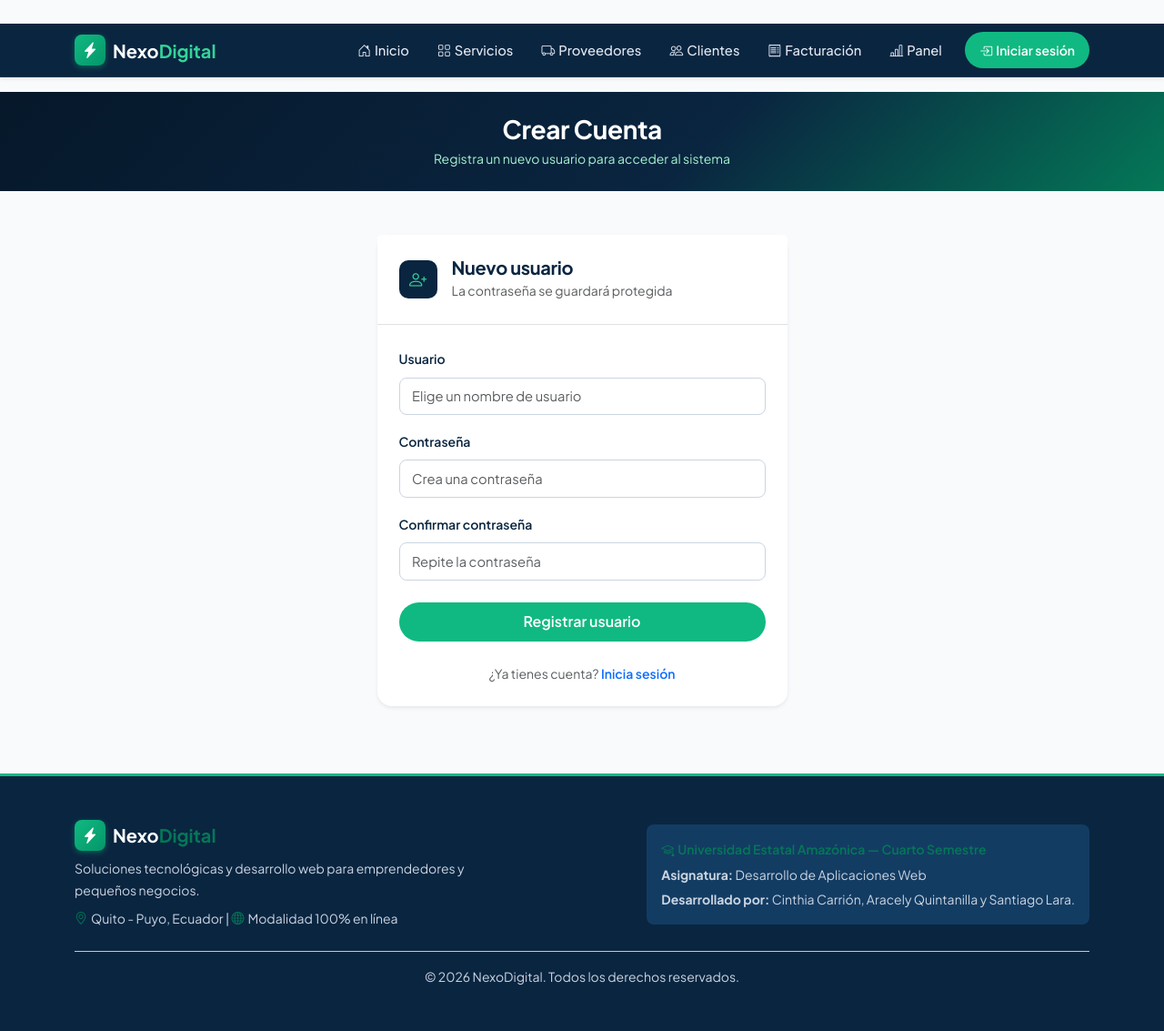
After one commit to AracelyQuinta/NEXODIGITAL, a Flask app: page /registro in a window 1280 px wide. The commit adds this page. Shown: the whole page at 91% size. Run offline with Flask 3, Linux system fonts and the light colour scheme.

Commit message:
Avance Semana 14

```diff
--- a/app.py
+++ b/app.py
@@ -18,7 +18,7 @@
 
 import json
 from datetime import date
-from flask import Flask, render_template, redirect, url_for, flash, request, send_file
+from flask import Flask, render_template, redirect, url_for, flash, request
 
 # Importación de clases de formularios creadas con Flask-WTF
 from forms.cliente_form import ClienteForm
@@ -32,6 +32,18 @@ from forms.facturacion_form import FacturacionForm
 # Módulo propio de conexión centralizada a PostgreSQL (carpeta conexion/)
 from conexion.conexion import get_db_connection
 
+# --- Semana 14: autenticación de usuarios ---
+# Flask-Login gestiona el inicio/cierre de sesión y la protección de rutas.
+from flask_login import (
+    LoginManager, login_user, logout_user, login_required, current_user
+)
+# Werkzeug protege las contraseñas: genera y verifica el hash (nunca texto plano).
+from werkzeug.security import generate_password_hash, check_password_hash
+# Formularios y modelo de usuario creados para la autenticación.
+from forms.login_form import LoginForm
+from forms.usuario_form import UsuarioForm
+from models import Usuario
+
 # ------------------------------------------------------------------------------
 # INICIALIZACIÓN DE LA APLICACIÓN FLASK
 # ------------------------------------------------------------------------------
@@ -40,24 +52,47 @@ app = Flask(__name__)
 # Clave secreta para la protección de sesiones y seguridad contra ataques CSRF en formularios
 app.config['SECRET_KEY'] = 'nexodigital_clave_secreta_2026'
 
+
+# ------------------------------------------------------------------------------
+# CONFIGURACIÓN DE FLASK-LOGIN (Semana 14: control de sesiones)
+# ------------------------------------------------------------------------------
+# LoginManager es el "gestor" que Flask-Login usa para saber quién tiene sesión.
+login_manager = LoginManager()
+login_manager.init_app(app)
+# Si un usuario NO autenticado entra a una ruta protegida, se le redirige aquí.
+login_manager.login_view = 'login'
+# Mensaje que se muestra al redirigir al login.
+login_manager.login_message = 'Debes iniciar sesión para acceder a esta página.'
+login_manager.login_message_category = 'warning'
+
+
+@login_manager.user_loader
+def load_user(user_id):
+    """
+    Flask-Login llama a esta función en cada petición para recuperar al usuario
+    que tiene la sesión activa, a partir del id guardado en la sesión.
+    Devuelve un objeto Usuario, o None si no existe.
+    """
+    conn = get_db_connection()
+    cursor = conn.cursor()
+    cursor.execute('SELECT id, usuario, password FROM usuarios WHERE id = %s', (user_id,))
+    fila = cursor.fetchone()
+    cursor.close()
+    conn.close()
+    if fila:
+        return Usuario(id=fila['id'], usuario=fila['usuario'], password=fila['password'])
+    return None
+
 # ==============================================================================
 # RUTAS PÚBLICAS Y VISTAS GENERALES
 # ==============================================================================
 
 @app.route('/')
-@app.route('/index.html')
 def inicio():
     """
-    Portada pública del sitio web.
-    El inicio público se mantiene fuera de templates para separar la información
-    visible para cualquier usuario del panel interno del sistema.
+    Ruta raíz del sitio web.
+    Renderiza la vista principal con información de la empresa y catálogo destacado.
     """
-    return send_file(app.root_path + '/index.html')
-
-
-@app.route('/sistema')
-def inicio_sistema():
-    """Inicio interno para usuarios que ya ingresaron al sistema."""
     mensaje = "Soluciones digitales para hacer crecer tu negocio"
     empresa = {
         "nombre": "Nexo Digital",
@@ -78,7 +113,6 @@ def inicio_sistema():
 
 
 @app.route('/servicio')
-@app.route('/servicios')
 def servicios():
     """
     Ruta del catálogo completo de servicios.
@@ -174,6 +208,7 @@ def facturacion():
 # ==============================================================================
 
 @app.route('/clientes/nuevo', methods=['GET', 'POST'])
+@login_required
 def nuevo_cliente():
     """
     Crea y registra un nuevo cliente en el sistema. La cédula es la clave primaria.
@@ -213,6 +248,7 @@ def nuevo_cliente():
 
 
 @app.route('/clientes/editar/<cedula>', methods=['GET', 'POST'])
+@login_required
 def editar_cliente(cedula):
     """
     Edita la información de un cliente existente identificado por su cédula (PK).
@@ -256,6 +292,7 @@ def editar_cliente(cedula):
 
 
 @app.route('/clientes/eliminar/<cedula>', methods=['POST', 'GET'])
+@login_required
 def eliminar_cliente(cedula):
     """
     Elimina un cliente de PostgreSQL según su cédula, siempre que no tenga facturas asociadas.
@@ -309,6 +346,7 @@ def tipos_negocio():
 
 
 @app.route('/tipos-negocio/nuevo', methods=['GET', 'POST'])
+@login_required
 def nuevo_tipo_negocio():
     """
     Registra una nueva categoría de tipo de negocio.
@@ -327,6 +365,7 @@ def nuevo_tipo_negocio():
 
 
 @app.route('/tipos-negocio/editar/<int:id>', methods=['GET', 'POST'])
+@login_required
 def editar_tipo_negocio(id):
     """
     Edita el nombre de una categoría de tipo de negocio existente.
@@ -358,6 +397,7 @@ def editar_tipo_negocio(id):
 
 
 @app.route('/tipos-negocio/eliminar/<int:id>', methods=['POST', 'GET'])
+@login_required
 def eliminar_tipo_negocio(id):
     """
     Elimina un tipo de negocio, siempre que ningún cliente lo esté usando.
@@ -408,6 +448,7 @@ def tipos_servicio():
 
 
 @app.route('/tipos-servicio/nuevo', methods=['GET', 'POST'])
+@login_required
 def nuevo_tipo_servicio():
     """
     Registra una nueva categoría de servicio.
@@ -426,6 +467,7 @@ def nuevo_tipo_servicio():
 
 
 @app.route('/tipos-servicio/editar/<int:id>', methods=['GET', 'POST'])
+@login_required
 def editar_tipo_servicio(id):
     """
     Edita el nombre de una categoría de servicio existente.
@@ -457,6 +499,7 @@ def editar_tipo_servicio(id):
 
 
 @app.route('/tipos-servicio/eliminar/<int:id>', methods=['POST', 'GET'])
+@login_required
 def eliminar_tipo_servicio(id):
     """
     Elimina una categoría de servicio, siempre que ningún servicio la esté usando.
@@ -493,6 +536,7 @@ def eliminar_tipo_servicio(id):
 # ==============================================================================
 
 @app.route('/servicio/nuevo', methods=['GET', 'POST'])
+@login_required
 def nuevo_servicio():
     """
     Registra un nuevo servicio en el catálogo, asociado a una categoría (tipo_servicio_id).
@@ -527,6 +571,7 @@ def nuevo_servicio():
 
 @app.route('/servicios/editar/<int:id>', methods=['GET', 'POST'])
 @app.route('/servicio/editar/<int:id>', methods=['GET', 'POST'])
+@login_required
 def editar_servicio(id):
     """
     Edita un servicio existente identificado por su id real de PostgreSQL.
@@ -575,6 +620,7 @@ def editar_servicio(id):
 
 @app.route('/servicios/eliminar/<int:id>', methods=['POST', 'GET'])
 @app.route('/servicio/eliminar/<int:id>', methods=['POST', 'GET'])
+@login_required
 def eliminar_servicio(id):
     """
     Elimina un servicio del catálogo en PostgreSQL.
@@ -603,6 +649,7 @@ def eliminar_servicio(id):
 # ==============================================================================
 
 @app.route('/proveedores/nuevo', methods=['GET', 'POST'])
+@login_required
 def nuevo_proveedor():
     """
     Registra un nuevo proveedor de servicios o infraestructura en PostgreSQL.
@@ -636,6 +683,7 @@ def nuevo_proveedor():
 
 
 @app.route('/proveedores/editar/<int:id>', methods=['GET', 'POST'])
+@login_required
 def editar_proveedor(id):
     """
     Modifica los datos de un proveedor existente en PostgreSQL.
@@ -681,6 +729,7 @@ def editar_proveedor(id):
 
 
 @app.route('/proveedores/eliminar/<int:id>', methods=['POST', 'GET'])
+@login_required
 def eliminar_proveedor(id):
     """
     Elimina un proveedor de PostgreSQL.
@@ -723,6 +772,7 @@ def categorias_proveedor():
 
 
 @app.route('/categorias-proveedor/nueva', methods=['GET', 'POST'])
+@login_required
 def nueva_categoria_proveedor():
     """
     Registra una nueva categoría de proveedor.
@@ -741,6 +791,7 @@ def nueva_categoria_proveedor():
 
 
 @app.route('/categorias-proveedor/editar/<int:id>', methods=['GET', 'POST'])
+@login_required
 def editar_categoria_proveedor(id):
     """
     Edita el nombre de una categoría de proveedor existente.
@@ -772,6 +823,7 @@ def editar_categoria_proveedor(id):
 
 
 @app.route('/categorias-proveedor/eliminar/<int:id>', methods=['POST', 'GET'])
+@login_required
 def eliminar_categoria_proveedor(id):
     """
     Elimina una categoría de proveedor, siempre que ningún proveedor la esté usando.
@@ -808,6 +860,7 @@ def eliminar_categoria_proveedor(id):
 # ==============================================================================
 
 @app.route('/facturacion/nueva', methods=['GET', 'POST'])
+@login_required
 def nueva_factura():
     """
     Emite un nuevo documento comercial (Factura o Cotización).
@@ -925,6 +978,7 @@ def nueva_factura():
 
 
 @app.route('/facturacion/editar/<numero>', methods=['GET', 'POST'])
+@login_required
 def editar_factura(numero):
     """
     Edita un documento comercial existente, identificado por su número (clave primaria).
@@ -1025,6 +1079,7 @@ def editar_factura(numero):
 
 
 @app.route('/facturacion/eliminar/<numero>', methods=['POST', 'GET'])
+@login_required
 def eliminar_factura(numero):
     """
     Elimina un documento comercial identificado por su número. El detalle asociado
@@ -1152,6 +1207,102 @@ def estadisticas():
 
 
 # ==============================================================================
+# MÓDULO DE AUTENTICACIÓN (Semana 14): registro, login y logout
+# ==============================================================================
+
+@app.route('/registro', methods=['GET', 'POST'])
+def registro():
+    """
+    Registra un nuevo usuario en el sistema.
+    La contraseña se protege con generate_password_hash() ANTES de guardarla,
+    de modo que en la base de datos nunca queda en texto plano.
+    """
+    form = UsuarioForm()
+
+    if form.validate_on_submit():
+        nombre_usuario = form.usuario.data.strip()
+        # Se genera el hash de la contraseña (versión cifrada e irreversible).
+        password_hash = generate_password_hash(form.password.data)
+
+        conn = get_db_connection()
+        cursor = conn.cursor()
+
+        # Verificar que el nombre de usuario no exista ya (además del UNIQUE de la BD).
+        cursor.execute('SELECT id FROM usuarios WHERE usuario = %s', (nombre_usuario,))
+        existente = cursor.fetchone()
+
+        if existente:
+            cursor.close()
+            conn.close()
+            flash('Ese nombre de usuario ya está registrado. Elige otro.', 'danger')
+            return render_template('registro.html', form=form)
+
+        # Insertar el nuevo usuario con la contraseña ya protegida (consulta parametrizada).
+        cursor.execute(
+            'INSERT INTO usuarios (usuario, password) VALUES (%s, %s)',
+            (nombre_usuario, password_hash)
+        )
+        conn.commit()
+        cursor.close()
+        conn.close()
+
+        flash('Usuario registrado correctamente. Ya puedes iniciar sesión.', 'success')
+        return redirect(url_for('login'))
+
+    return render_template('registro.html', form=form)
+
+
+@app.route('/login', methods=['GET', 'POST'])
+def login():
+    """
+    Inicia la sesión de un usuario.
+    Comprueba la contraseña con check_password_hash(): compara la contraseña
+    escrita contra el hash guardado, SIN comparar textos directamente.
+    """
+    # Si ya hay una sesión activa, no tiene sentido volver a iniciar sesión.
+    if current_user.is_authenticated:
+        return redirect(url_for('inicio'))
+
+    form = LoginForm()
+
+    if form.validate_on_submit():
+        nombre_usuario = form.usuario.data.strip()
+
+        conn = get_db_connection()
+        cursor = conn.cursor()
+        cursor.execute('SELECT id, usuario, password FROM usuarios WHERE usuario = %s', (nombre_usuario,))
+        fila = cursor.fetchone()
+        cursor.close()
+        conn.close()
+
+        # Se valida que el usuario exista Y que la contraseña coincida con el hash.
+        if fila and check_password_hash(fila['password'], form.password.data):
+            usuario_obj = Usuario(id=fila['id'], usuario=fila['usuario'], password=fila['password'])
+            login_user(usuario_obj)  # Flask-Login crea y mantiene la sesión.
+            flash(f'Bienvenido, {fila["usuario"]}.', 'success')
+            # Si el usuario venía de una página protegida, se le devuelve allí.
+            siguiente = request.args.get('next')
+            return redirect(siguiente) if siguiente else redirect(url_for('inicio'))
+        else:
+            # Mensaje claro sin revelar si falló el usuario o la contraseña.
+            flash('Usuario o contraseña incorrectos.', 'danger')
+
+    return render_template('login.html', form=form)
+
+
+@app.route('/logout')
+@login_required
+def logout():
+    """
+    Cierra la sesión del usuario autenticado con logout_user() y lo redirige
+    a la página de login.
+    """
+    logout_user()
+    flash('Has cerrado sesión correctamente.', 'info')
+    return redirect(url_for('login'))
+
+
+# ==============================================================================
 # PUNTO DE ENTRADA PRINCIPAL DE LA APLICACIÓN
 # ==============================================================================
 if __name__ == '__main__':
--- /dev/null
+++ b/forms/usuario_form.py
@@ -0,0 +1,37 @@
+from flask_wtf import FlaskForm
+from wtforms import StringField, PasswordField, SubmitField
+from wtforms.validators import DataRequired, Length, EqualTo
+
+
+class UsuarioForm(FlaskForm):
+    """
+    Formulario para registrar un nuevo usuario del sistema (Semana 14).
+    Pide el nombre de usuario y la contraseña (dos veces, para confirmar que
+    coinciden). La contraseña se protegerá con hash ANTES de guardarla.
+    """
+    usuario = StringField(
+        'Usuario',
+        validators=[
+            DataRequired(message='El nombre de usuario es obligatorio.'),
+            Length(min=3, max=50, message='Debe tener entre 3 y 50 caracteres.')
+        ]
+    )
+
+    password = PasswordField(
+        'Contraseña',
+        validators=[
+            DataRequired(message='La contraseña es obligatoria.'),
+            Length(min=4, message='La contraseña debe tener al menos 4 caracteres.')
+        ]
+    )
+
+    # Segundo campo de contraseña: debe ser igual al anterior (EqualTo lo valida).
+    confirmar = PasswordField(
+        'Confirmar contraseña',
+        validators=[
+            DataRequired(message='Debes confirmar la contraseña.'),
+            EqualTo('password', message='Las contraseñas no coinciden.')
+        ]
+    )
+
+    submit = SubmitField('Registrar usuario')
--- a/requirements.txt
+++ b/requirements.txt
@@ -38,3 +38,6 @@ psycopg2-binary==2.9.9
 
 # Carga variables de entorno desde el archivo .env (para la contraseña)
 python-dotenv==1.0.1
+
+# Gestión de sesiones y autenticación de usuarios (Semana 14)
+Flask-Login==0.6.3
--- a/templates/components/navbar.html
+++ b/templates/components/navbar.html
@@ -7,7 +7,7 @@
 <nav class="navbar navbar-expand-lg navbar-dark bg-navy sticky-top shadow-sm py-2">
     <div class="container">
         <!-- Logotipo e Identidad de Marca -->
-        <a class="navbar-brand fw-bold d-flex align-items-center gap-2 py-1" href="{{ url_for('inicio_sistema') }}">
+        <a class="navbar-brand fw-bold d-flex align-items-center gap-2 py-1" href="{{ url_for('inicio') }}">
             <span class="brand-badge"><i class="bi bi-lightning-charge-fill"></i></span>
             <span class="text-white">Nexo<span class="text-mint">Digital</span></span>
         </a>
@@ -22,7 +22,7 @@
             <ul class="navbar-nav ms-auto align-items-lg-center gap-lg-1">
                 <!-- 1. Inicio -->
                 <li class="nav-item">
-                    <a class="nav-link px-2 {{ 'active' if request.endpoint == 'inicio_sistema' else '' }}" href="{{ url_for('inicio_sistema') }}">
+                    <a class="nav-link px-2 {{ 'active' if request.endpoint == 'inicio' else '' }}" href="{{ url_for('inicio') }}">
                         <i class="bi bi-house-door me-1"></i>Inicio
                     </a>
                 </li>
@@ -62,17 +62,27 @@
                     </a>
                 </li>
 
-                <!-- 7. Botón de Acción Directa: Contacto -->
-                <li class="nav-item ms-lg-2">
-                    <a class="btn btn-verde btn-sm px-3 rounded-pill" href="{{ url_for('inicio') }}#contacto">
-                        <i class="bi bi-envelope me-1"></i>Contacto
-                    </a>
-                </li>
-                <li class="nav-item ms-lg-2">
-                    <a class="btn btn-outline-light btn-sm px-3 rounded-pill" href="{{ url_for('inicio') }}">
-                        <i class="bi bi-box-arrow-left me-1"></i>Salir del sistema
-                    </a>
-                </li>
+                <!-- 7. Autenticación (Semana 14): saludo al usuario + cerrar sesión -->
+                {% if current_user.is_authenticated %}
+                    <!-- Muestra el nombre del usuario que tiene la sesión activa -->
+                    <li class="nav-item ms-lg-2 d-flex align-items-center">
+                        <span class="navbar-text text-light me-2">
+                            <i class="bi bi-person-circle me-1"></i>{{ current_user.usuario }}
+                        </span>
+                    </li>
+                    <li class="nav-item">
+                        <a class="btn btn-outline-light btn-sm px-3 rounded-pill" href="{{ url_for('logout') }}">
+                            <i class="bi bi-box-arrow-right me-1"></i>Cerrar sesión
+                        </a>
+                    </li>
+                {% else %}
+                    <!-- Si no hay sesión, se ofrece iniciar sesión -->
+                    <li class="nav-item ms-lg-2">
+                        <a class="btn btn-verde btn-sm px-3 rounded-pill" href="{{ url_for('login') }}">
+                            <i class="bi bi-box-arrow-in-right me-1"></i>Iniciar sesión
+                        </a>
+                    </li>
+                {% endif %}
             </ul>
         </div>
     </div>
--- /dev/null
+++ b/templates/registro.html
@@ -0,0 +1,82 @@
+{% extends "base.html" %}
+
+{% block titulo %}Registrar Usuario - Nexo Digital{% endblock %}
+
+{% block content %}
+<!-- ==============================================================================
+     PÁGINA DE REGISTRO DE USUARIOS (Semana 14)
+     ============================================================================== -->
+<section class="page-header py-4 text-white">
+    <div class="container text-center">
+        <h1 class="h3 fw-bold mb-1">Crear Cuenta</h1>
+        <p class="text-light-emerald small mb-0">Registra un nuevo usuario para acceder al sistema</p>
+    </div>
+</section>
+
+<section class="py-5">
+    <div class="container">
+        <div class="row justify-content-center">
+            <div class="col-lg-5 col-md-7">
+                <div class="card form-card shadow-sm border-0 rounded-4">
+                    <div class="card-header bg-white p-4 border-bottom">
+                        <div class="d-flex align-items-center gap-3">
+                            <div class="form-icon-box">
+                                <i class="bi bi-person-plus"></i>
+                            </div>
+                            <div>
+                                <h2 class="h5 fw-bold text-navy mb-0">Nuevo usuario</h2>
+                                <small class="text-muted">La contraseña se guardará protegida</small>
+                            </div>
+                        </div>
+                    </div>
+
+                    <div class="card-body p-4">
+                        <form method="POST" novalidate>
+                            <!-- Token de seguridad CSRF (Flask-WTF) -->
+                            {{ form.hidden_tag() }}
+
+                            <!-- Campo: Usuario -->
+                            <div class="mb-3">
+                                {{ form.usuario.label(class="form-label fw-semibold text-navy small") }}
+                                {{ form.usuario(class="form-control" + (" is-invalid" if form.usuario.errors else ""), placeholder="Elige un nombre de usuario") }}
+                                {% for error in form.usuario.errors %}
+                                    <div class="invalid-feedback">{{ error }}</div>
+                                {% endfor %}
+                            </div>
+
+                            <!-- Campo: Contraseña -->
+                            <div class="mb-3">
+                                {{ form.password.label(class="form-label fw-semibold text-navy small") }}
+                                {{ form.password(class="form-control" + (" is-invalid" if form.password.errors else ""), placeholder="Crea una contraseña") }}
+                                {% for error in form.password.errors %}
+                                    <div class="invalid-feedback">{{ error }}</div>
+                                {% endfor %}
+                            </div>
+
+                            <!-- Campo: Confirmar contraseña -->
+                            <div class="mb-4">
+                                {{ form.confirmar.label(class="form-label fw-semibold text-navy small") }}
+                                {{ form.confirmar(class="form-control" + (" is-invalid" if form.confirmar.errors else ""), placeholder="Repite la contraseña") }}
+                                {% for error in form.confirmar.errors %}
+                                    <div class="invalid-feedback">{{ error }}</div>
+                                {% endfor %}
+                            </div>
+
+                            <!-- Botón de envío -->
+                            <div class="d-grid">
+                                {{ form.submit(class="btn btn-verde fw-semibold") }}
+                            </div>
+                        </form>
+
+                        <!-- Enlace al login -->
+                        <p class="text-center text-muted small mt-4 mb-0">
+                            ¿Ya tienes cuenta?
+                            <a href="{{ url_for('login') }}" class="text-decoration-none fw-semibold">Inicia sesión</a>
+                        </p>
+                    </div>
+                </div>
+            </div>
+        </div>
+    </div>
+</section>
+{% endblock %}
```
Also changed, not shown: forms/login_form.py (added, +27 -0 lines), models.py (added, +35 -0 lines), sql/esquema.sql (+14 -0 lines), templates/login.html (added, +73 -0 lines).
